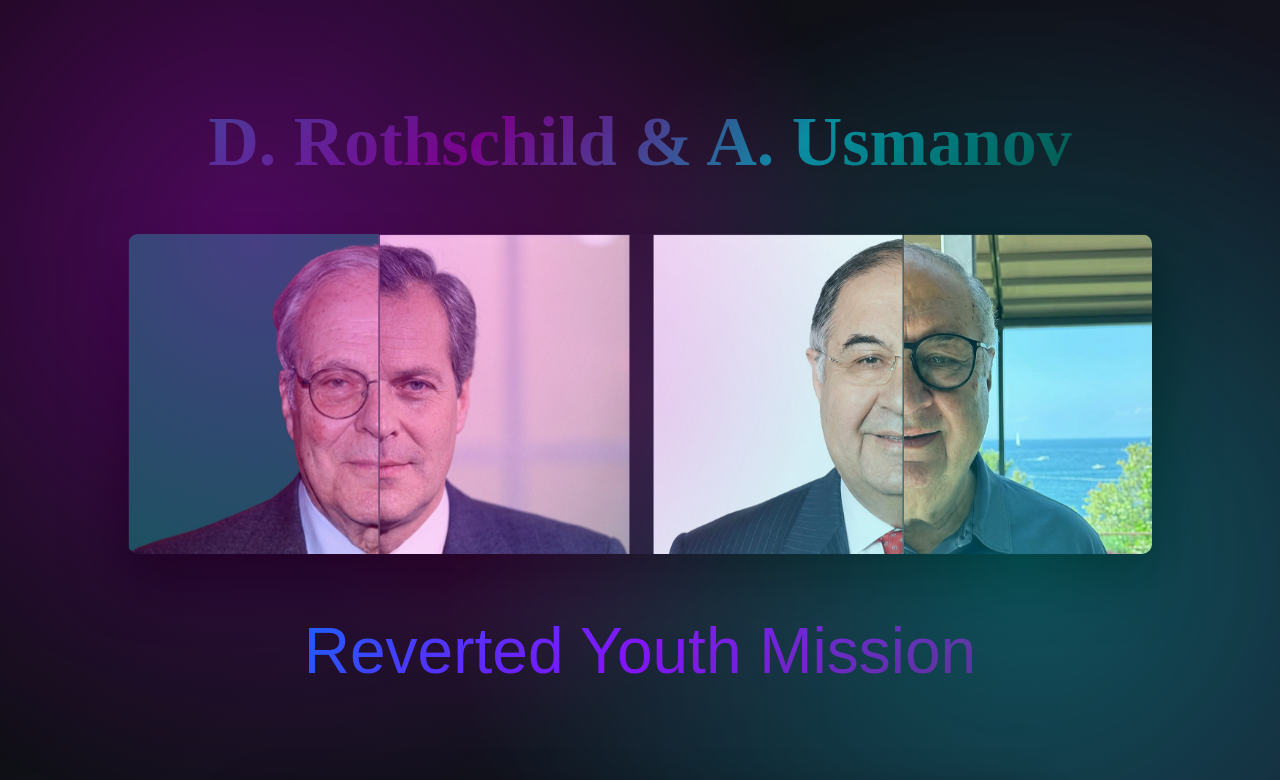
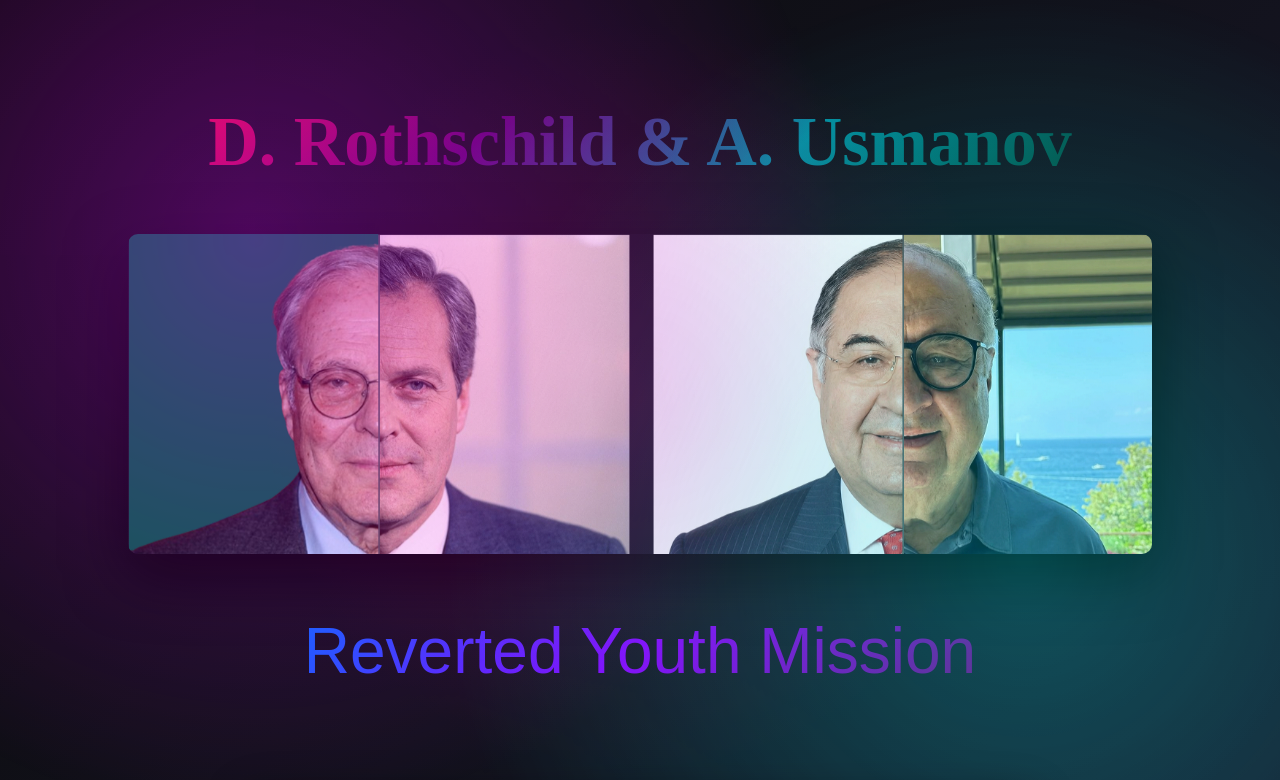
Before and after one commit to revertedyouth/revertedyouth.github.io, a plain HTML site: page index.html in a window 1280 px wide. Shown: the top 780 px of the page. Drawn offline with Linux system fonts and the light colour scheme; a web font is replaced by a local one.

Commit message:
Update index.html

```diff
--- a/index.html
+++ b/index.html
@@ -251,8 +251,8 @@
       font-variation-settings: "wdth" 100;
       text-align: center;
       /* background: linear-gradient(134deg, #ff006a, #5e056f, #028d9d, #054739); */
-      /* background: linear-gradient(134deg, #ed0f42, #5e056f, #028d9d, #054739); */
-      background: linear-gradient(134deg, #135877, #5e056f, #028d9d, #054739);
+      background: linear-gradient(134deg, #ed0f42, #5e056f, #028d9d, #054739);
+      /* background: linear-gradient(134deg, #135877, #5e056f, #028d9d, #054739); */
       -webkit-background-clip: text;
       -webkit-text-fill-color: transparent;
       background-clip: text;
```
